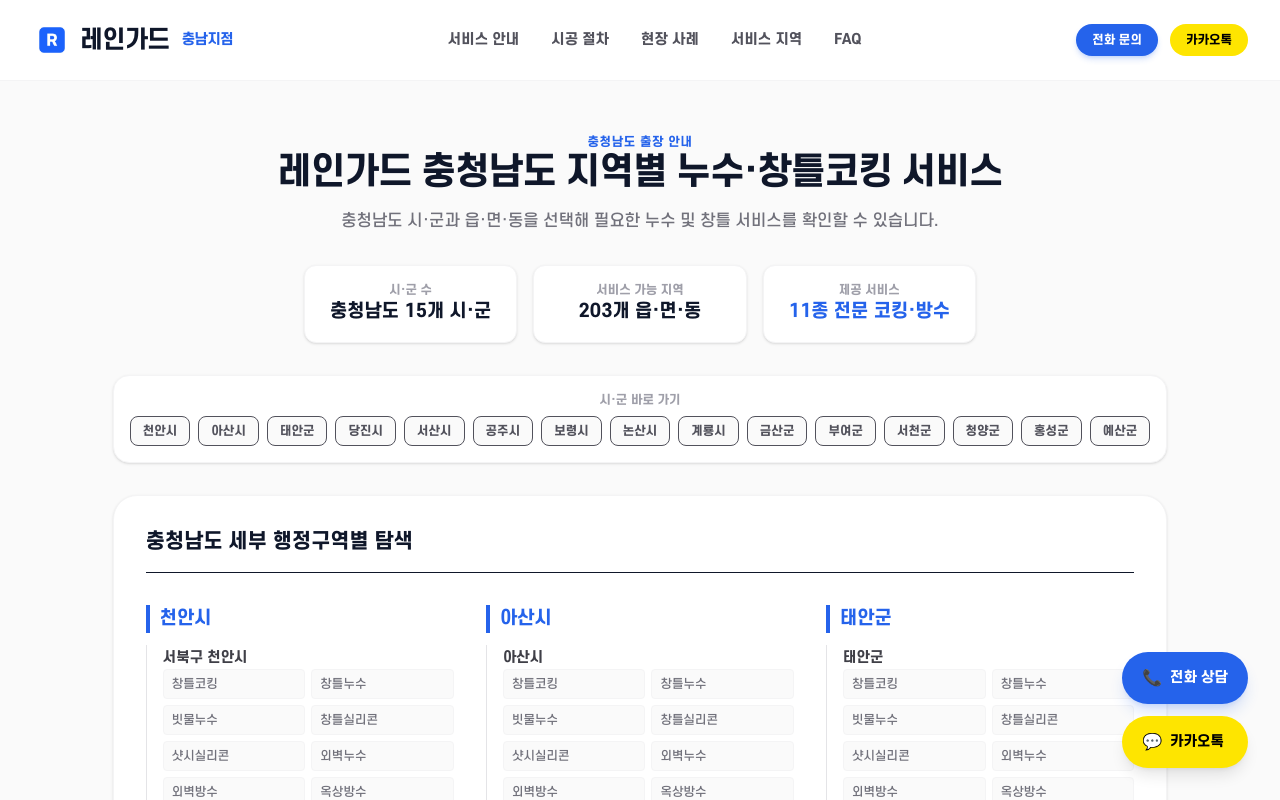
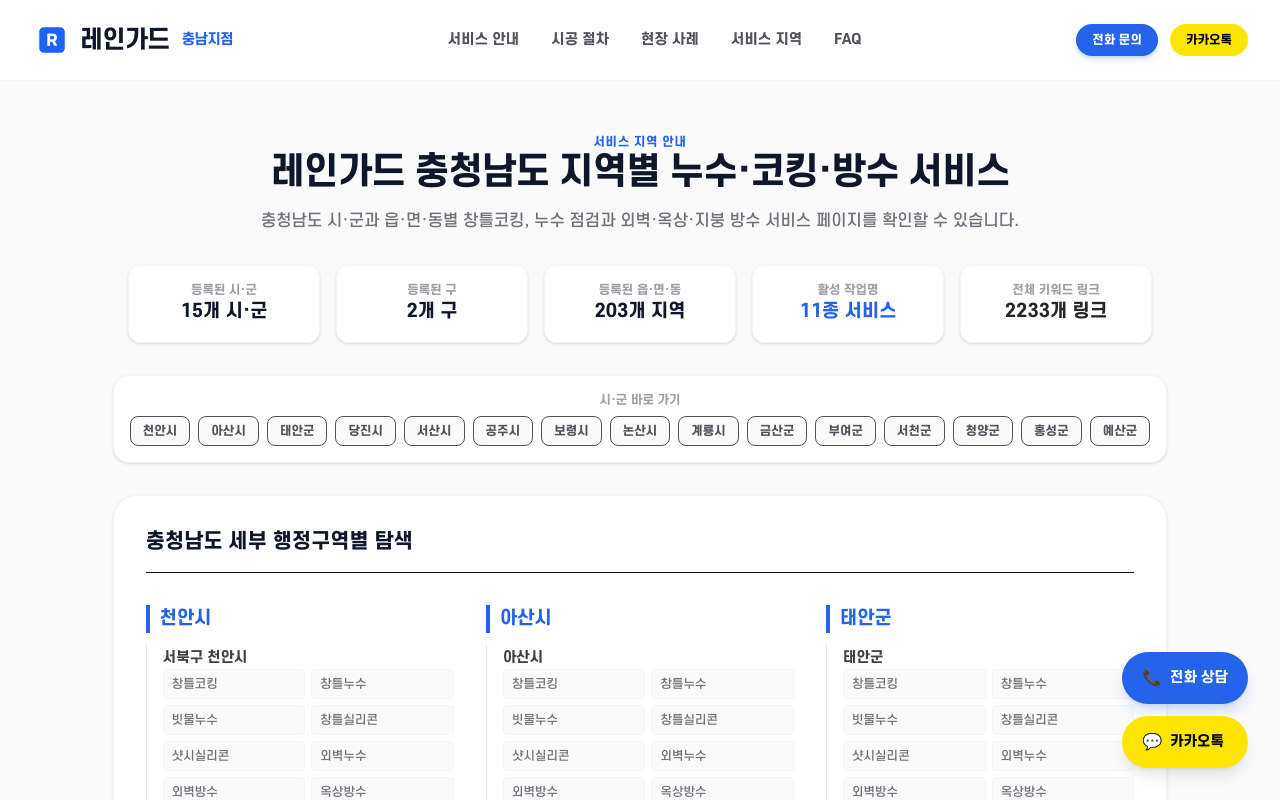
Before and after one commit to wogus5695-ctrl/Chungnam-rope-04, a Next.js app: page /sitemap-chungnam in a window 1280 px wide. Shown: the top 800 px of the page. Built offline with nearby package versions, Linux system fonts and the light colour scheme.

Commit message:
feat: upgrade sitemap-chungnam hub page stats and meta tags for 11 active services

```diff
--- a/src/app/sitemap-chungnam/page.tsx
+++ b/src/app/sitemap-chungnam/page.tsx
@@ -10,15 +10,15 @@
 
 // 8단계 메타데이터 수정
 export const metadata: Metadata = {
-  title: "충청남도 지역별 창틀코킹·누수 서비스 | 레인가드",
-  description: "레인가드 충청남도 지점의 시·군·읍·면·동별 세부 서비스 안내 링크 허브입니다. 원하시는 지역과 작업명을 선택해 주세요.",
+  title: "충청남도 창틀·누수·방수 서비스 지역 | 레인가드",
+  description: "충청남도 시·군과 읍·면·동별 창틀코킹, 창틀누수, 빗물누수, 외벽방수, 옥상방수, 지붕방수, 우레탄방수 등 레인가드 서비스 페이지를 안내합니다.",
   alternates: {
     canonical: "https://rainguard-chungnam.co.kr/sitemap-chungnam"
   },
   openGraph: {
     type: "website",
-    title: "충청남도 지역별 창틀코킹·누수 서비스 | 레인가드",
-    description: "레인가드 충청남도 지점의 시·군·읍·면·동별 세부 서비스 안내 링크 허브입니다. 원하시는 지역과 작업명을 선택해 주세요.",
+    title: "충청남도 창틀·누수·방수 서비스 지역 | 레인가드",
+    description: "충청남도 시·군과 읍·면·동별 창틀코킹, 창틀누수, 빗물누수, 외벽방수, 옥상방수, 지붕방수, 우레탄방수 등 레인가드 서비스 페이지를 안내합니다.",
     url: "https://rainguard-chungnam.co.kr/sitemap-chungnam",
     images: [
       {
@@ -50,7 +50,16 @@
     });
   });
 
+  // 활성 서비스 데이터에서 동적 카운트 계산
+  const activeServicesCount = services.length;
 
+  // 전체 등록된 구 단위 동적 카운트 계산 (parentName에 '구'가 포함되어 평탄화에 속해있는 구의 개수)
+  const uniqueDistrictNames = new Set(
+    flatRegions
+      .map(r => r.parentName)
+      .filter(pName => pName && (pName.endsWith("구")))
+  );
+  const districtCount = uniqueDistrictNames.size;
 
   return (
     <div className="min-h-screen flex flex-col bg-zinc-50">
@@ -65,27 +74,35 @@
         <div className="space-y-8">
 
           <div className="text-center max-w-3xl mx-auto space-y-4">
-            <span className="text-xs font-bold text-brand-accent tracking-wider uppercase">충청남도 출장 안내</span>
+            <span className="text-xs font-bold text-brand-accent tracking-wider uppercase">서비스 지역 안내</span>
             <h1 className="text-2xl sm:text-3xl lg:text-4xl font-black text-brand-primary tracking-tight">
-              레인가드 충청남도 지역별 누수·창틀코킹 서비스
+              레인가드 충청남도 지역별 누수·코킹·방수 서비스
             </h1>
             <p className="text-zinc-500 text-sm sm:text-base">
-              충청남도 시·군과 읍·면·동을 선택해 필요한 누수 및 창틀 서비스를 확인할 수 있습니다.
+              충청남도 시·군과 읍·면·동별 창틀코킹, 누수 점검과 외벽·옥상·지붕 방수 서비스 페이지를 확인할 수 있습니다.
             </p>
           </div>
 
-          <div className="grid grid-cols-1 sm:grid-cols-3 gap-4 max-w-2xl mx-auto">
+          <div className="grid grid-cols-1 sm:grid-cols-3 md:grid-cols-5 gap-4 max-w-5xl mx-auto">
             <div className="p-4 bg-white border border-zinc-100 rounded-xl text-center shadow-sm">
-              <span className="block text-xs font-semibold text-zinc-400">시·군 수</span>
-              <span className="text-lg font-black text-brand-primary">충청남도 15개 시·군</span>
+              <span className="block text-xs font-semibold text-zinc-400">등록된 시·군</span>
+              <span className="text-lg font-black text-brand-primary">15개 시·군</span>
             </div>
             <div className="p-4 bg-white border border-zinc-100 rounded-xl text-center shadow-sm">
-              <span className="block text-xs font-semibold text-zinc-400">서비스 가능 지역</span>
-              <span className="text-lg font-black text-brand-primary">{flatRegions.length}개 읍·면·동</span>
+              <span className="block text-xs font-semibold text-zinc-400">등록된 구</span>
+              <span className="text-lg font-black text-brand-primary">{districtCount}개 구</span>
             </div>
             <div className="p-4 bg-white border border-zinc-100 rounded-xl text-center shadow-sm">
-              <span className="block text-xs font-semibold text-zinc-400">제공 서비스</span>
-              <span className="text-lg font-black text-brand-accent">11종 전문 코킹·방수</span>
+              <span className="block text-xs font-semibold text-zinc-400">등록된 읍·면·동</span>
+              <span className="text-lg font-black text-brand-primary">{flatRegions.length}개 지역</span>
+            </div>
+            <div className="p-4 bg-white border border-zinc-100 rounded-xl text-center shadow-sm">
+              <span className="block text-xs font-semibold text-zinc-400">활성 작업명</span>
+              <span className="text-lg font-black text-brand-accent">{activeServicesCount}종 서비스</span>
+            </div>
+            <div className="p-4 bg-white border border-zinc-100 rounded-xl text-center shadow-sm">
+              <span className="block text-xs font-semibold text-zinc-400">전체 키워드 링크</span>
+              <span className="text-lg font-black text-zinc-800">{canonicalLinks.length}개 링크</span>
             </div>
           </div>
 
```
